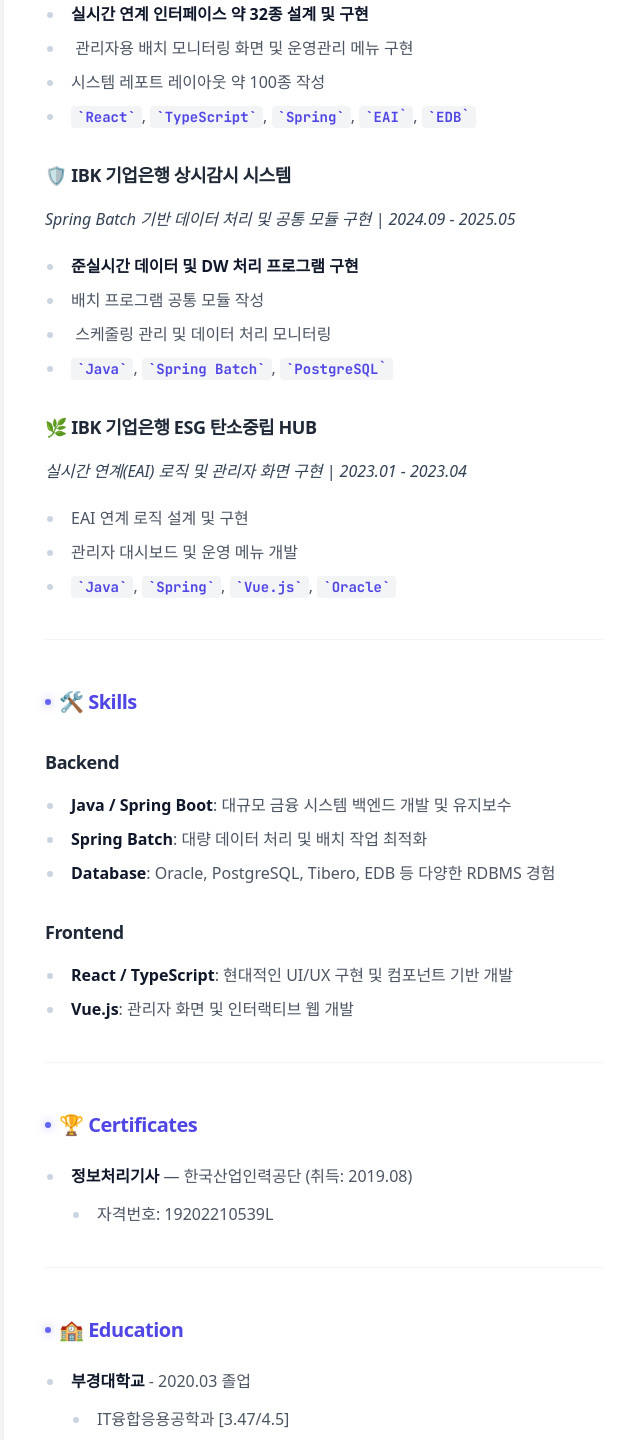
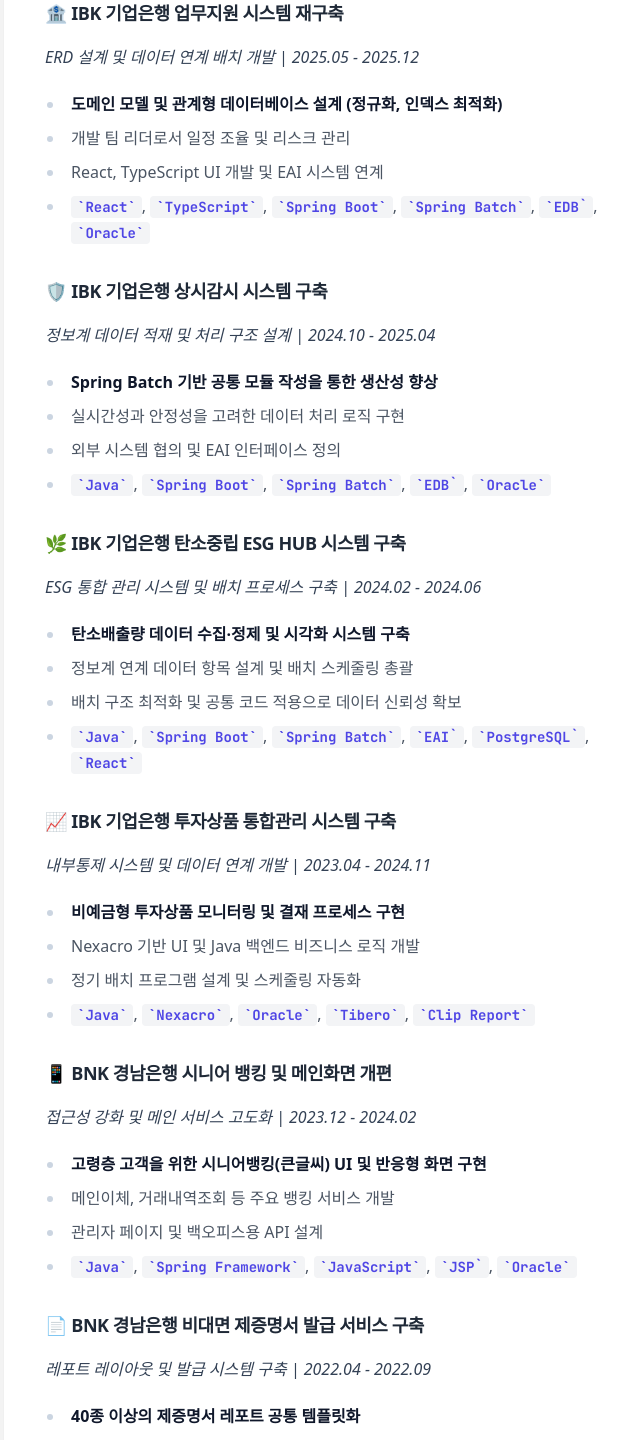
Before and after one commit to whitecloud94/blueprint-view, a React (Vite) app: page /about in a window 1280 px wide. Shown: the part 1040-2480 px from the top of the page, without its empty margins (316-956 px from the left). Built offline with nearby package versions, Linux system fonts and the light colour scheme; a web font is replaced by a local one.

Commit message:
feat(data): 경력 및 소개 데이터 개정, Hero 섹션 텍스트 강화
- mockData.tsx 경력 정보 갱신 및 문구 개선

```diff
--- a/src/data/mockData.tsx
+++ b/src/data/mockData.tsx
@@ -40,67 +40,88 @@
     },
     {
         id: 2,
-        title: 'IBK 기업은행 업무지원 시스템',
+        title: 'IBK 기업은행 업무지원 시스템 재구축',
         period: '2025.05 - 2025.12',
-        sub: '실시간 연계(EAI) 인터페이스 설계 및 구현',
+        sub: 'ERD 설계 및 개발 일정 관리 및 연계 데이터 적재 배치 프로그램 개발 지원',
         icon: <Briefcase size={20} />,
         bg: 'bg-[#1A1A1A]',
         achievements: [
-            "실시간 연계 인터페이스 약 32종 설계 및 구현",
-            "관리자용 배치 모니터링 화면 및 운영관리 메뉴 구현",
-            "시스템 레포트 레이아웃 약 100종 작성"
+            "화면 정의서를 바탕으로 정규화와 인덱스를 고려한 도메인 모델 및 관계형 데이터베이스 설계 수행",
+            "총 4인 규모의 개발 팀 내 리더 역할 수행 중, 개발자 3인의 작업 분배 및 일정 조율을 통해 안정적인 개발 일정 관리",
+            "기획자와 고객사의 요구사항을 분석하여 리스크 관리 및 설계 의도 전달",
+            "React, TypeScript, Spring Boot를 활용한 프로젝트 환경에서 UI 개발과 EAI를 통한 타 시스템 연계 진행"
         ],
-        tech: ["React", "TypeScript", "Spring", "EAI", "EDB"]
+        tech: ["React", "TypeScript", "Java", "Spring Boot", "Spring Batch", "EDB(PostgreSQL)", "Oracle"]
     },
     {
         id: 3,
-        title: 'IBK 기업은행 상시감시 시스템',
-        period: '2024.09 - 2025.05',
-        sub: 'Spring Batch 기반 데이터 처리 및 공통 모듈 구현',
+        title: 'IBK 기업은행 상시감시 시스템 구축',
+        period: '2024.10 - 2025.04',
+        sub: '정보계 데이터 적재 및 처리용 배치 프로그램 구조 설계',
         icon: <ShieldCheck size={20} />,
         bg: 'bg-[#1A1A1A]',
         achievements: [
-            "준실시간 데이터 및 DW 처리 프로그램 구현",
-            "배치 프로그램 공통 모듈 작성",
-            "스케줄링 관리 및 데이터 처리 모니터링"
+            "실시간성과 안정성을 고려한 데이터 처리 로직 구현",
+            "Spring Batch 기반 프로젝트 환경에서 공통 모듈을 작성하여 배치 프로그램 생산성 향상",
+            "타 부서 및 외부 시스템과의 협의를 통해 필요한 데이터를 식별하고 인터페이스를 정의한 후 EAI를 통해 연계 데이터 수신 및 적재"
         ],
-        tech: ["Java", "Spring Batch", "PostgreSQL"]
+        tech: ["React", "TypeScript", "Java", "Spring Boot", "Spring Batch", "EDB(PostgreSQL)", "Oracle"]
     },
     {
         id: 4,
-        title: 'IBK 기업은행 ESG 탄소중립 HUB',
-        period: '2023.01 - 2023.04',
-        sub: '실시간 연계(EAI) 로직 구현 및 관리자 화면 구현',
+        title: 'IBK 기업은행 탄소중립 ESG HUB 시스템 구축',
+        period: '2024.02 - 2024.06',
+        sub: '탄소배출량 관련 데이터 수집·정제 및 시각화 시스템 구축',
         icon: <Leaf size={20} />,
         bg: 'bg-[#1A1A1A]',
-        tech: ["Java", "Spring", "Vue.js", "Oracle"]
+        achievements: [
+            "정보계 및 타 부서 시스템과 협의하여 탄소배출량 관련 인터페이스 정의 및 연계 데이터 항목 설계",
+            "정보계 적재 및 가공 로직 설계, 배치 프로그램 개발 및 스케줄링 총괄",
+            "ESG 관련 정량 데이터의 신뢰성과 실시간성 향상을 위한 배치 구조 최적화 및 공통 코드 적용"
+        ],
+        tech: ["Java", "Spring Boot", "Spring Batch", "EAI", "PostgreSQL(EDB)", "React", "TypeScript"]
     },
     {
         id: 5,
-        title: 'BNK 경남은행 시니어 뱅킹 및 모바일 뱅킹 메인화면 개편',
-        period: '2022.08 - 2022.12',
-        sub: '메인이체, 거래내역조회 등 다수 화면 및 관리자 화면 구현',
-        icon: <Smartphone size={20} />,
+        title: 'IBK 기업은행 투자상품 통합관리 시스템 구축',
+        period: '2023.04 - 2024.11',
+        sub: '비예금형 투자상품 내부통제 시스템 구축',
+        icon: <LineChart size={20} />,
         bg: 'bg-[#1A1A1A]',
-        tech: ["Java", "Android", "Webview", "Oracle"]
+        achievements: [
+            "결재 요청 및 승인 프로세스를 포함한 업무 처리화면 개발, Nexacro 기반의 UI 및 Java Back-end 비즈니스 로직 구현",
+            "외부 시스템과의 연계를 위한 데이터 협의 및 정보계 데이터 수신, 적재 배치 프로그램 설계 및 개발",
+            "일일/주간/월간 단위의 정기 배치 프로그램 설계 및 스케줄링 시스템을 활용한 배치, 로깅 자동화"
+        ],
+        tech: ["IBK Framework", "Java", "Nexacro", "JavaScript", "Oracle", "Tibero", "Clip Report"]
     },
     {
         id: 6,
-        title: 'IBK 기업은행 투자상품 통합관리 시스템',
-        period: '2022.01 - 2022.07',
-        sub: '비즈니스 로직 구현 및 Spring Batch 기반의 DW 데이터 처리 로직 구현',
-        icon: <LineChart size={20} />,
+        title: 'BNK 경남은행 시니어 뱅킹 및 모바일 뱅킹 메인화면 개편',
+        period: '2023.12 - 2024.02',
+        sub: '고령층 고객을 위한 시니어뱅킹 서비스 및 메인화면 고도화',
+        icon: <Smartphone size={20} />,
         bg: 'bg-[#1A1A1A]',
-        tech: ["Java", "Spring Batch", "Oracle"]
+        achievements: [
+            "시니어뱅킹(큰글씨) 서비스 UI 구현 및 접근성을 고려한 반응형 화면 구현",
+            "메인화면 내 주요 메뉴 고도화 및 주요 서비스화면 개발 담당",
+            "관리자 전용 페이지 및 백오피스용 API를 설계, 운영데이터 기반 관리 페이지 기능 구현"
+        ],
+        tech: ["IB20Framwork", "UBIZ30", "Javascript", "JSP", "Spring Framework", "Java", "Oracle"]
     },
     {
         id: 7,
-        title: 'BNK 경남은행 비대면 제증명서 발급 서비스',
-        period: '2021.09 - 2021.12',
-        sub: '레포트 레이아웃 작성 및 비즈니스 로직 구현',
+        title: 'BNK 경남은행 비대면 제증명서 발급 서비스 구축',
+        period: '2022.04 - 2022.09',
+        sub: '공공기관 연계 비대면 제증명서 조회 및 발급 시스템 구축',
         icon: <FileText size={20} />,
         bg: 'bg-[#1A1A1A]',
-        tech: ["Java", "OZ Report", "Oracle"]
+        achievements: [
+            "약 40종 이상의 제증명서 레포트 레이아웃 작성 및 공통 템플릿화",
+            "약 11종의 제증명서 발급 기능 화면 및 서버 비즈니스 로직 구현",
+            "전행 제증명서 발급 현황 통계 및 관리자 기능 제공"
+        ],
+        tech: ["IB20Framework", "UBIZ30", "JavaScript", "JSP", "Spring Framework", "Oracle", "Clip Report"]
     },
 ];
 
@@ -185,44 +206,70 @@
 ];
 
 export const RESUME_CONTENT = `
-# 👋 안녕하세요, 김대경입니다.
+# 🛠️ 비즈니스의 가치를 더하는 풀스택 개발자, 김대경입니다.
 
-> **기술은 비즈니스 문제를 해결하기 위한 도구입니다. 복잡한 요구사항을 단순하고 효율적인 로직으로 구현해내는 프로세스 그 자체에 가치를 두고 작업에 임합니다.**
+> **기술은 비즈니스 문제를 해결하기 위한 도구라는 신념 아래, 복잡한 요구사항을 안정적이고 확장 가능한 아키텍처로 구현하는 데 주력합니다.**
+> 금융권 프로젝트를 수행하며 데이터 정합성과 시스템 안정성을 최우선으로 생각하는 태도를 길렀으며, 다양한 스테이크홀더와의 협업을 통해 프로젝트의 성공을 이끌어내는 경험을 쌓아왔습니다.
 
 ---
 
 ## 💼 Work Experience
 
 ### 🚗 **Toyota Financial Services Korea**
-*Core 시스템 운영관리 | 2025.01 - Present*
+*Core 시스템 운영관리 | 2026.01 - Present*
 
--  **여신 계정계 코어 시스템 운영 및 유지보수**
--  대량 데이터 처리 및 프로세스 최적화
--  금융 규제 준수를 위한 시스템 로직 수정
--  \`Java\`, \`iFramwork\`, \`Tibero\`, \`JEUS\`
+- **여신 계정계 코어 시스템 운영 및 유지보수**
+- 대량 데이터 처리 및 프로세스 최적화
+- 금융 규제 준수를 위한 시스템 로직 수정
+- \`Java\`, \`iFramwork\`, \`Tibero\`, \`JEUS\`
 
-### 🏦 **IBK 기업은행 업무지원 시스템**
-*실시간 연계(EAI) 인터페이스 설계 및 구현 | 2025.05 - 2025.12*
+### 🏦 **IBK 기업은행 업무지원 시스템 재구축**
+*ERD 설계 및 데이터 연계 배치 개발 | 2025.05 - 2025.12*
 
--  **실시간 연계 인터페이스 약 32종 설계 및 구현**
-- ️ 관리자용 배치 모니터링 화면 및 운영관리 메뉴 구현
--  시스템 레포트 레이아웃 약 100종 작성
--  \`React\`, \`TypeScript\`, \`Spring\`, \`EAI\`, \`EDB\`
+- **도메인 모델 및 관계형 데이터베이스 설계 (정규화, 인덱스 최적화)**
+- 개발 팀 리더로서 일정 조율 및 리스크 관리
+- React, TypeScript UI 개발 및 EAI 시스템 연계
+- \`React\`, \`TypeScript\`, \`Spring Boot\`, \`Spring Batch\`, \`EDB\`, \`Oracle\`
 
-### 🛡️ **IBK 기업은행 상시감시 시스템**
-*Spring Batch 기반 데이터 처리 및 공통 모듈 구현 | 2024.09 - 2025.05*
+### 🛡️ **IBK 기업은행 상시감시 시스템 구축**
+*정보계 데이터 적재 및 처리 구조 설계 | 2024.10 - 2025.04*
 
-- **준실시간 데이터 및 DW 처리 프로그램 구현**
-- 배치 프로그램 공통 모듈 작성
-- ️ 스케줄링 관리 및 데이터 처리 모니터링
--  \`Java\`, \`Spring Batch\`, \`PostgreSQL\`
+- **Spring Batch 기반 공통 모듈 작성을 통한 생산성 향상**
+- 실시간성과 안정성을 고려한 데이터 처리 로직 구현
+- 외부 시스템 협의 및 EAI 인터페이스 정의
+- \`Java\`, \`Spring Boot\`, \`Spring Batch\`, \`EDB\`, \`Oracle\`
 
-### 🌿 **IBK 기업은행 ESG 탄소중립 HUB**
-*실시간 연계(EAI) 로직 및 관리자 화면 구현 | 2023.01 - 2023.04*
+### 🌿 **IBK 기업은행 탄소중립 ESG HUB 시스템 구축**
+*ESG 통합 관리 시스템 및 배치 프로세스 구축 | 2024.02 - 2024.06*
 
--  EAI 연계 로직 설계 및 구현
--  관리자 대시보드 및 운영 메뉴 개발
--  \`Java\`, \`Spring\`, \`Vue.js\`, \`Oracle\`
+- **탄소배출량 데이터 수집·정제 및 시각화 시스템 구축**
+- 정보계 연계 데이터 항목 설계 및 배치 스케줄링 총괄
+- 배치 구조 최적화 및 공통 코드 적용으로 데이터 신뢰성 확보
+- \`Java\`, \`Spring Boot\`, \`Spring Batch\`, \`EAI\`, \`PostgreSQL\`, \`React\`
+
+### 📈 **IBK 기업은행 투자상품 통합관리 시스템 구축**
+*내부통제 시스템 및 데이터 연계 개발 | 2023.04 - 2024.11*
+
+- **비예금형 투자상품 모니터링 및 결재 프로세스 구현**
+- Nexacro 기반 UI 및 Java 백엔드 비즈니스 로직 개발
+- 정기 배치 프로그램 설계 및 스케줄링 자동화
+- \`Java\`, \`Nexacro\`, \`Oracle\`, \`Tibero\`, \`Clip Report\`
+
+### 📱 **BNK 경남은행 시니어 뱅킹 및 메인화면 개편**
+*접근성 강화 및 메인 서비스 고도화 | 2023.12 - 2024.02*
+
+- **고령층 고객을 위한 시니어뱅킹(큰글씨) UI 및 반응형 화면 구현**
+- 메인이체, 거래내역조회 등 주요 뱅킹 서비스 개발
+- 관리자 페이지 및 백오피스용 API 설계
+- \`Java\`, \`Spring Framework\`, \`JavaScript\`, \`JSP\`, \`Oracle\`
+
+### 📄 **BNK 경남은행 비대면 제증명서 발급 서비스 구축**
+*레포트 레이아웃 및 발급 시스템 구축 | 2022.04 - 2022.09*
+
+- **40종 이상의 제증명서 레포트 공통 템플릿화**
+- 비대면 채널 증명서 조회 및 단말기 발급 UI/로직 구현
+- 발급 현황 통계 및 관리 기능을 위한 백데이터 처리
+- \`Java\`, \`Spring Framework\`, \`JavaScript\`, \`Oracle\`, \`Clip Report\`
 
 ---
 
@@ -235,7 +282,8 @@
 
 ###  **Frontend**
 - **React / TypeScript**: 현대적인 UI/UX 구현 및 컴포넌트 기반 개발
-- **Vue.js**: 관리자 화면 및 인터랙티브 웹 개발
+- **Nexacro / JavaScript**: 금융권 특화 UI 프레임워크 활용 및 웹 표준 기술 적용
+- **JSP / Web Standard**: 레거시 및 최신 웹 환경 아우르는 프론트엔드 개발
 
 ---
 
@@ -257,9 +305,9 @@
 
 ## 🎓 Others
 
-- **OZ Report / iFramwork**: 금융권 특화 솔루션 활용 능력
-- **EAI (Enterprise Application Integration)**: 시스템 간 실시간 연계 설계 전문가
-- **Continuous Learning**: 새로운 기술 스택(React, TypeScript 등)에 대한 끊임없는 학습과 적용
+- **Clip Report / OZ Report / Nexacro**: 금융권 특화 솔루션 및 리포팅 툴 활용 능력
+- **EAI (Enterprise Application Integration)**: 시스템 간 실시간 연계 설계 및 데이터 적재 프로세스 구축 전문가
+- **Continuous Learning**: 새로운 기술 스택(React, TypeScript 등)에 대한 끊임없는 학습과 실전 적용
 
 ---
 
--- a/src/features/portfolio/components/Hero.tsx
+++ b/src/features/portfolio/components/Hero.tsx
@@ -93,15 +93,18 @@
                 <div className={STYLES.mainContent}>
                     <div className={STYLES.textGroup}>
                         <h1 className={STYLES.title}>
-                            안녕하세요,<br/> 김대경 입니다.
+                            안녕하세요,<br/>
+                            <span className="text-indigo-600">성장을 꿈꾸는</span><br/>
+                            김대경 입니다.
                         </h1>
                         <p className={STYLES.description}>
-                            문제를 조우했을 때<span className={STYLES.highlight}>
+                            현상의
+                            <span className={STYLES.highlight}>
                                 <span className={STYLES.highlightText}>본질 </span>
                                 <span className={STYLES.highlightBg}></span>
                             </span>
-                            이 무엇인지 깊이 고민하는 시간들을 즐깁니다. 또한,
-                            기술로 현재의 불편함을 차근차근 해소하는 과정에서 보람을 느끼며, 언제나 진심을 담아 개발에 임합니다.
+                            에 집중하며, 단순한 코드가 아닌 '가치'를 사용자에게 전달하고자 노력합니다.
+                            끊임없는 호기심으로 더 나은 해결책을 탐구하고 기록하는 여정을 즐깁니다.
                         </p>
                     </div>
 
```
